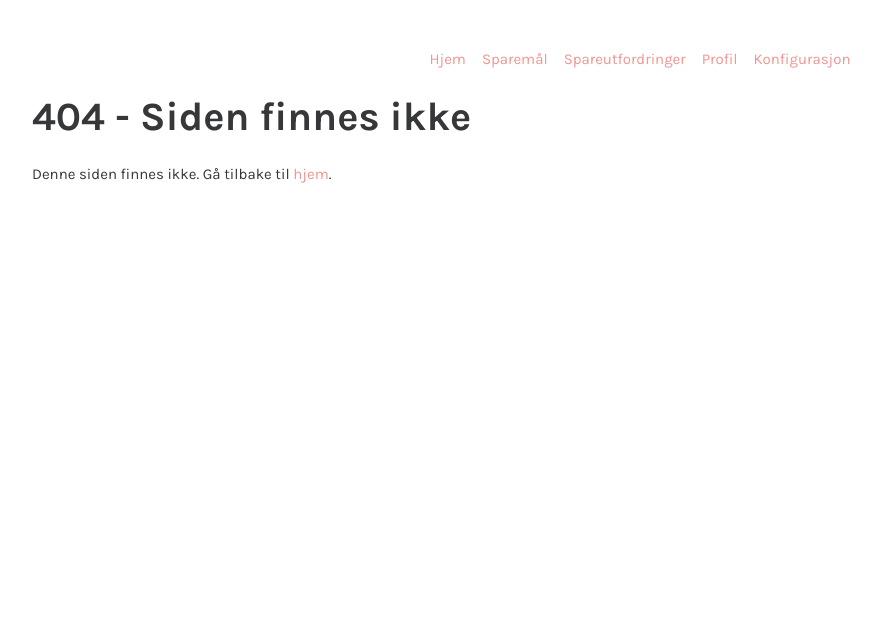
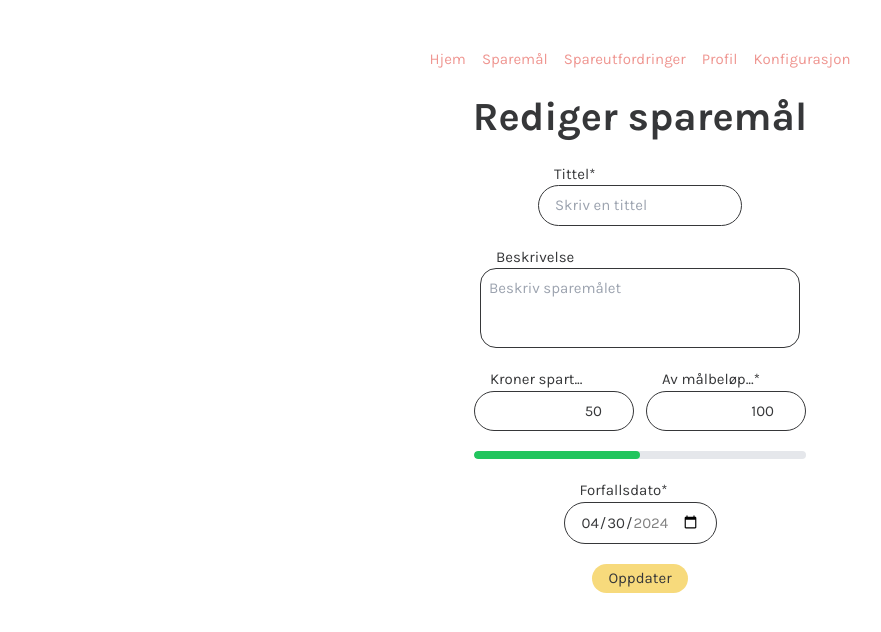
Before and after one commit to haruixu/SpareStiFrontend, a Vue app: page /sparemaal/1 in a window 1280 px wide. Before the commit this address had no page. Shown: the top 632 px of the page, without its empty margins (0-881 px from the left). Built offline with nearby package versions, Linux system fonts and the light colour scheme.

Commit message:
feat(goal): pure frontend functionality for creating and editing goals

```diff
--- a/src/components/CardGoal.vue
+++ b/src/components/CardGoal.vue
@@ -1,9 +1,11 @@
 <script lang="ts" setup>
 import type { Goal } from '@/types/goal'
 import type { PropType } from 'vue'
+import { reactive } from 'vue'
 import ProgressBar from '@/components/ProgressBar.vue'
+import router from '@/router'
 
-defineProps({
+const props = defineProps({
     goalInstance: {
         type: Object as PropType<Goal>,
         default: () => ({
@@ -19,10 +21,19 @@ defineProps({
         })
     }
 })
+
+const goalInstance = reactive(props.goalInstance)
+
+const editGoal = () => {
+    router.push({ name: 'edit-goal', params: { id: goalInstance.id } })
+}
 </script>
 
 <template>
-    <div class="border-2 border-black rounded-xl p-4 flex flex-col items-center gap-2">
+    <div
+        class="border-2 border-black rounded-xl p-4 flex flex-col items-center gap-2"
+        @click="editGoal"
+    >
         <h2 class="m-0">{{ goalInstance.title }}</h2>
         <p>{{ goalInstance.saved }}kr / {{ goalInstance.target }}kr</p>
         <ProgressBar :completion="goalInstance.completion" />
--- a/src/components/ProgressBar.vue
+++ b/src/components/ProgressBar.vue
@@ -5,7 +5,7 @@ defineProps({
 </script>
 
 <template>
-    <div class="w-full bg-gray-200 rounded-full">
+    <div class="w-full bg-gray-200 rounded-full overflow-hidden">
         <div :style="{ width: completion + '%' }" class="bg-green-500 h-2 rounded-full"></div>
     </div>
 </template>
--- a/src/router/index.ts
+++ b/src/router/index.ts
@@ -1,5 +1,4 @@
 import { createRouter, createWebHistory } from 'vue-router'
-import HomeView from '../views/HomeView.vue'
 
 const router = createRouter({
     history: createWebHistory(import.meta.env.BASE_URL),
@@ -7,7 +6,7 @@ const router = createRouter({
         {
             path: '/',
             name: 'home',
-            component: HomeView
+            component: () => import('../views/HomeView.vue')
         },
         {
             path: '/login',
@@ -22,7 +21,17 @@ const router = createRouter({
         {
             path: '/sparemaal',
             name: 'goals',
-            component: () => import('../views/GoalView.vue')
+            component: () => import('../views/UserGoalsView.vue')
+        },
+        {
+            path: '/sparemaal/ny',
+            name: 'new-goal',
+            component: () => import('../views/ManageGoalView.vue')
+        },
+        {
+            path: '/sparemaal/:id',
+            name: 'edit-goal',
+            component: () => import('../views/ManageGoalView.vue')
         },
         {
             path: '/spareutfordringer',
--- a/src/views/GoalView.vue
+++ /dev/null
@@ -1,14 +0,0 @@
-<script lang="ts" setup>
-import CardGoal from '@/components/CardGoal.vue'
-</script>
-
-<template>
-    <h1 class="font-bold text-center">Dine sparemål</h1>
-    <div class="flex flex-row justify-center gap-2">
-        <CardGoal />
-        <CardGoal />
-        <CardGoal />
-    </div>
-</template>
-
-<style scoped></style>
--- /dev/null
+++ b/src/views/ManageGoalView.vue
@@ -0,0 +1,160 @@
+<script lang="ts" setup>
+import { useRouter } from 'vue-router'
+import { computed, onMounted, ref, watch } from 'vue'
+import type { Goal } from '@/types/goal'
+import ProgressBar from '@/components/ProgressBar.vue'
+
+const router = useRouter()
+
+const oneWeekFromNow = new Date()
+oneWeekFromNow.setDate(oneWeekFromNow.getDate() + 7)
+const minDate = oneWeekFromNow.toISOString().split('T')[0]
+
+const thirtyDaysFromNow = new Date()
+thirtyDaysFromNow.setDate(thirtyDaysFromNow.getDate() + 30)
+const maxDate = thirtyDaysFromNow.toISOString().split('T')[0]
+
+const goalInstance = ref<Goal>({
+    id: 0,
+    title: '',
+    saved: 50,
+    target: 100,
+    completion: 0,
+    description: '',
+    priority: 0,
+    createdOn: undefined,
+    due: minDate,
+    completedOn: null
+})
+
+const isEdit = computed(() => router.currentRoute.value.name === 'edit-goal')
+const pageTitle = computed(() => (isEdit.value ? 'Rediger sparemål' : 'Nytt sparemål'))
+const submitButton = computed(() => (isEdit.value ? 'Oppdater' : 'Opprett'))
+const completion = computed(() => (goalInstance.value.saved / goalInstance.value.target) * 100)
+
+const submitAction = computed(() => {
+    if (
+        goalInstance.value.title === '' ||
+        goalInstance.value.target < 1 ||
+        goalInstance.value.due === ''
+    ) {
+        return () => alert('Fyll ut alle feltene')
+    }
+
+    return isEdit.value ? updateGoal : createGoal
+})
+
+watch(
+    () => goalInstance.value.saved,
+    (newVal) => {
+        goalInstance.value.saved = Math.max(0, Math.min(goalInstance.value.target, newVal))
+    }
+)
+
+watch(
+    () => goalInstance.value.target,
+    (newVal) => {
+        goalInstance.value.target = Math.max(Math.max(goalInstance.value.saved, 1), newVal)
+    }
+)
+
+watch(
+    () => goalInstance.value.due,
+    (newVal) => {
+        if (newVal) {
+            goalInstance.value.due = newVal < minDate ? minDate : newVal
+        }
+    }
+)
+
+onMounted(() => {
+    const routeName = router.currentRoute.value.name
+    let id = null
+
+    if (routeName === 'edit-goal') {
+        id = Number(router.currentRoute.value.params.id)
+
+        if (!id) {
+            router.push('/')
+        }
+
+        goalInstance.value.id = id
+
+        // TODO Fetch goal data from API
+    }
+})
+
+const createGoal = () => {
+    // TODO Create goal
+    router.push('/')
+}
+
+const updateGoal = () => {
+    // TODO Update goal
+    router.push('/')
+}
+</script>
+
+<template>
+    <div class="flex flex-col justify-center items-center">
+        <h1 class="font-bold" v-text="pageTitle" />
+        <div class="flex flex-col gap-5 items-center justify-center">
+            <div class="flex flex-col">
+                <p class="mx-4">Tittel*</p>
+                <input v-model="goalInstance.title" placeholder="Skriv en tittel" type="text" />
+            </div>
+
+            <div class="flex flex-col">
+                <p class="mx-4">Beskrivelse</p>
+                <textarea
+                    v-model="goalInstance.description"
+                    class="w-80 h-20 no-rezise"
+                    placeholder="Beskriv sparemålet"
+                />
+            </div>
+
+            <div class="flex flex-col sm:flex-row gap-3">
+                <div class="flex flex-col">
+                    <p class="mx-4">Kroner spart...</p>
+                    <input
+                        v-model="goalInstance.saved"
+                        class="w-40 text-right"
+                        min="0"
+                        placeholder="Sparebeløp"
+                        type="number"
+                    />
+                </div>
+
+                <div class="flex flex-col">
+                    <p class="mx-4">Av målbeløp...*</p>
+                    <input
+                        v-model="goalInstance.target"
+                        class="w-40 text-right"
+                        placeholder="Målbeløp"
+                        type="number"
+                    />
+                </div>
+            </div>
+            <ProgressBar :completion="completion" />
+
+            <div class="flex flex-col">
+                <p class="mx-4">Forfallsdato*</p>
+                <input
+                    v-model="goalInstance.due"
+                    :max="maxDate"
+                    :min="minDate"
+                    placeholder="Forfallsdato"
+                    type="date"
+                />
+            </div>
+
+            <button @click="submitAction" v-text="submitButton" />
+        </div>
+    </div>
+</template>
+
+<style scoped>
+.no-rezise {
+    resize: none;
+}
+</style>
--- /dev/null
+++ b/src/views/UserGoalsView.vue
@@ -0,0 +1,23 @@
+<script lang="ts" setup>
+import CardGoal from '@/components/CardGoal.vue'
+import PageControl from '@/components/PageControl.vue'
+
+import { useRouter } from 'vue-router'
+
+const router = useRouter()
+</script>
+
+<template>
+    <h1 class="font-bold text-center">Dine sparemål</h1>
+    <div class="flex flex-col gap-5 items-center">
+        <div class="flex flex-col justify-center gap-10 sm:flex-row">
+            <CardGoal />
+            <CardGoal />
+            <CardGoal />
+        </div>
+        <PageControl />
+        <button @click="router.push('/sparemaal/ny')">Opprett et nytt sparemål</button>
+    </div>
+</template>
+
+<style scoped></style>
```
Also changed, not shown: src/types/goal.ts (+4 -3 lines).
